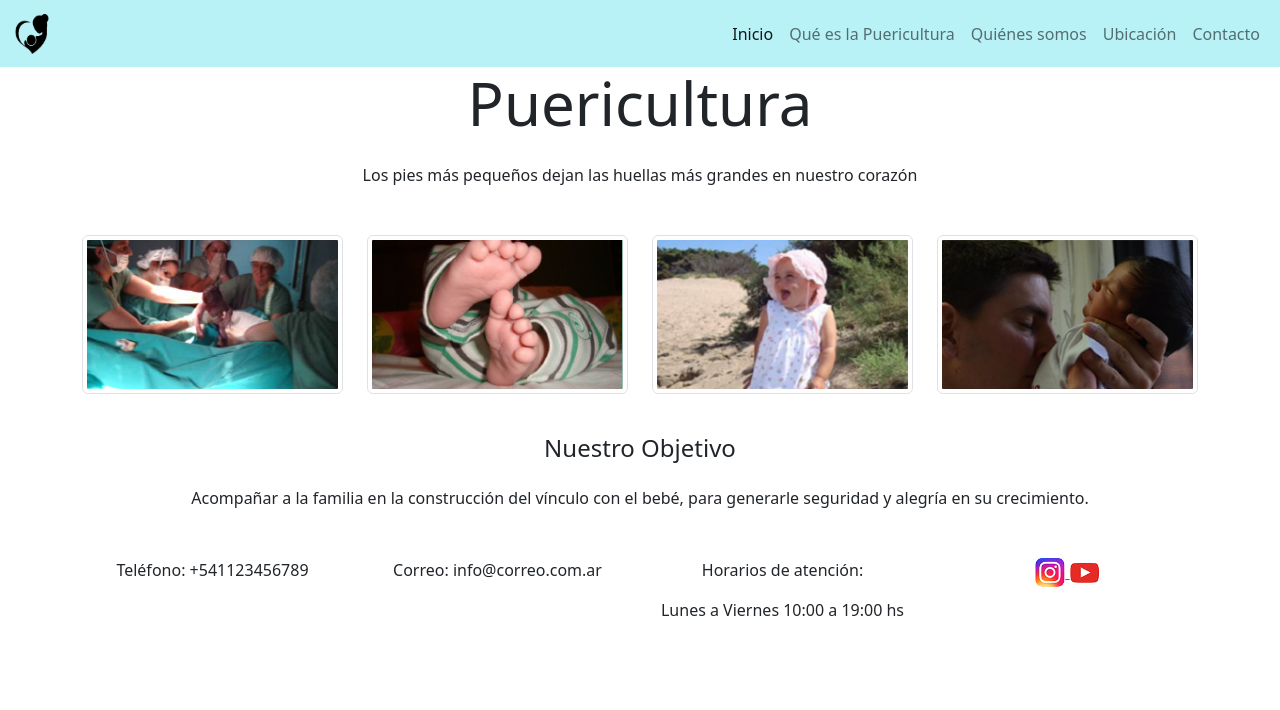
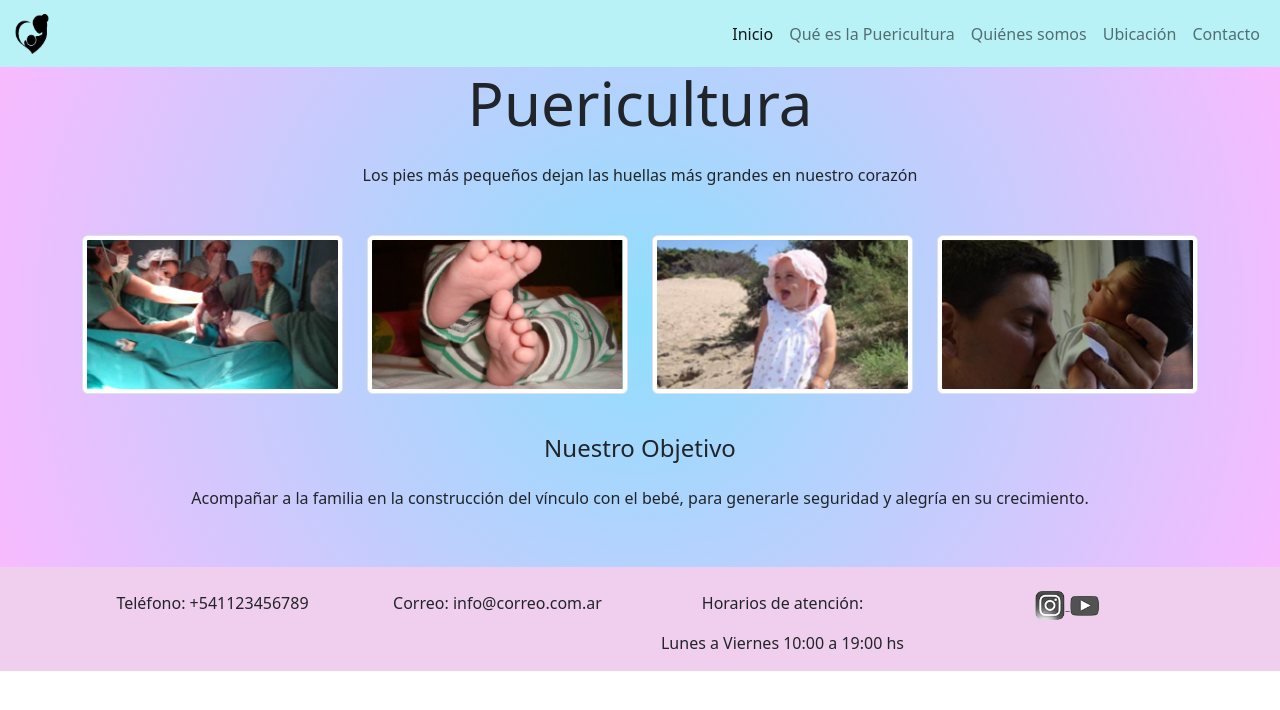
Before and after one commit to jerePerez/puericultura, a website: page index.html in a window 1280 px wide. Drawn offline with nearby package versions, Linux system fonts and the light colour scheme.

Commit message:
estilos aplicados con SCSS

```diff
--- /dev/null
+++ b/_variables.scss
@@ -0,0 +1,3 @@
+$fontTitle: 60px;
+$bgFooter: #f0ceed;
+$transicion: 0.3s;
--- a/style.scss
+++ b/style.scss
@@ -1,3 +1,46 @@
+@import 'variables';
+
 h1 {
-    font-size: 60px;
+    font-size: $fontTitle;
 }
+
+footer {
+    background-color: $bgFooter;
+}
+
+main {
+    background: rgb(63, 199, 251);
+    background: radial-gradient(circle, rgba(63, 199, 251, 0.5802696078431373) 0%, rgba(235, 70, 252, 0.36738445378151263) 100%);
+    min-height: 500px;
+}
+
+.zoom {
+    transition: $transicion;
+
+    &:hover {
+        transform: scale(1.1);
+    }
+}
+
+.color {
+    filter: grayscale(100%);
+    transition: $transicion;
+
+    &:hover {
+        filter: grayscale(0%);
+    }
+}
+
+.entrada {
+    animation: enterAnim 1s ease 0s 1 normal forwards;
+}
+
+@keyframes enterAnim {
+    0% {
+        transform: scale(0);
+    }
+
+    100% {
+        transform: scale(1);
+    }
+}
```
Also changed, not shown: css/style.css.
